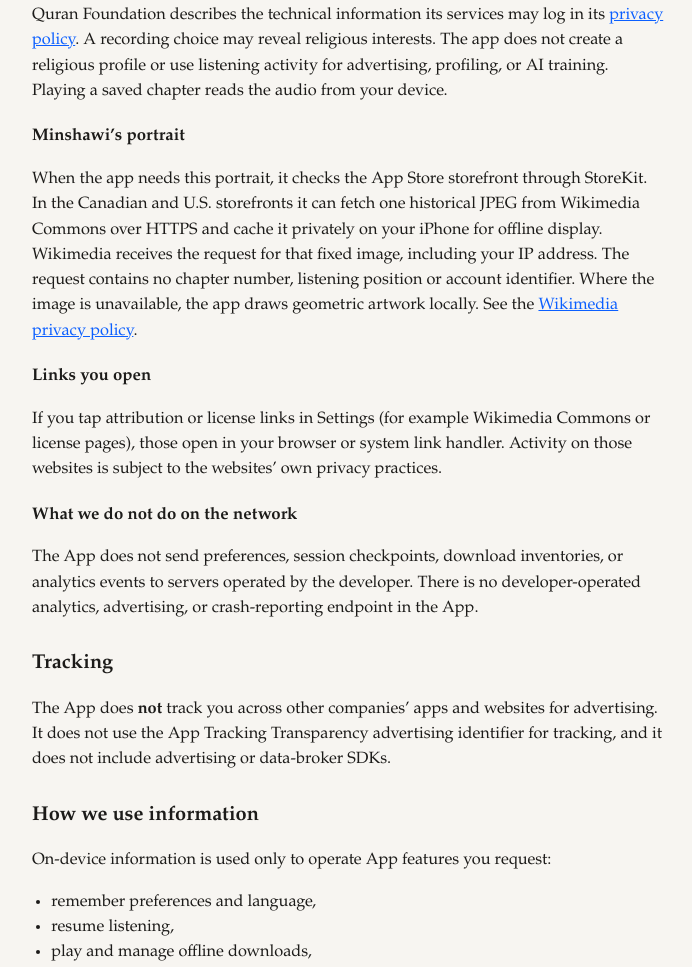
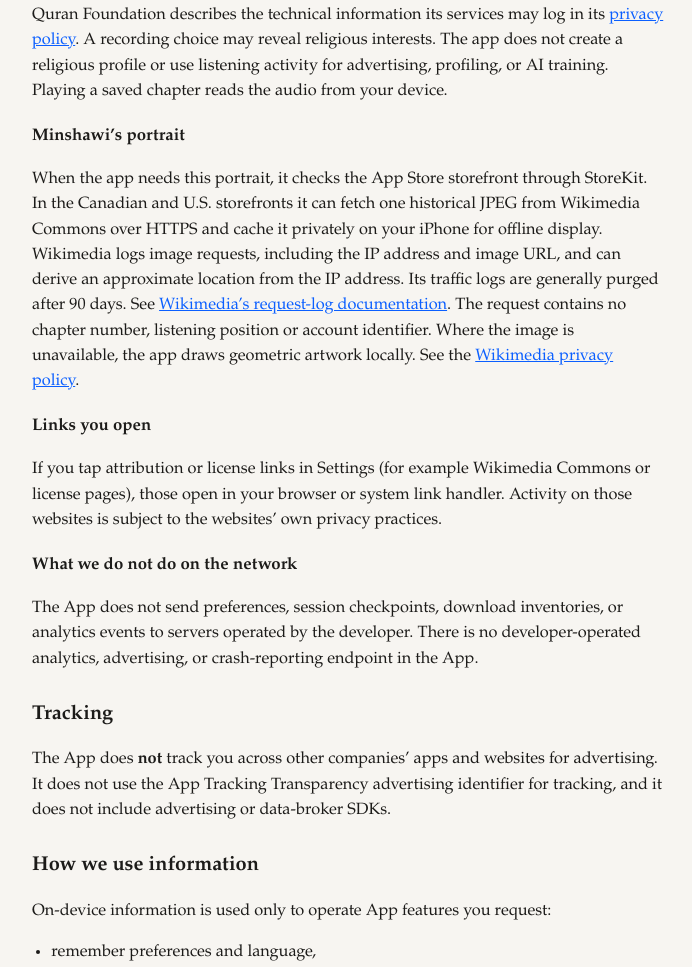
Before and after one commit to Yehia-Fahmy/QuranCarPlayer, a plain HTML site: page docs/privacy/index.html in a window 1280 px wide. Shown: the part 1927-2894 px from the top of the page, without its empty margins (292-984 px from the left). Drawn offline with Linux system fonts and the light colour scheme.

Commit message:
Prepare build 6 screenshots, listing and App Review declarations

```diff
--- a/docs/privacy/index.html
+++ b/docs/privacy/index.html
@@ -126,7 +126,7 @@ footer {
 <p>Those requests necessarily include ordinary technical request data that any HTTPS client sends (for example, IP address, user-agent style network metadata, and the URL of the requested audio file) so the CDN can deliver the file. The App does not add an analytics identity, advertising ID, or account credential to those requests.</p>
 <p>Quran Foundation describes the technical information its services may log in its <a href="https://quran.com/privacy">privacy policy</a>. A recording choice may reveal religious interests. The app does not create a religious profile or use listening activity for advertising, profiling, or AI training. Playing a saved chapter reads the audio from your device.</p>
 <h3>Minshawi’s portrait</h3>
-<p>When the app needs this portrait, it checks the App Store storefront through StoreKit. In the Canadian and U.S. storefronts it can fetch one historical JPEG from Wikimedia Commons over HTTPS and cache it privately on your iPhone for offline display. Wikimedia receives the request for that fixed image, including your IP address. The request contains no chapter number, listening position or account identifier. Where the image is unavailable, the app draws geometric artwork locally. See the <a href="https://foundation.wikimedia.org/wiki/Policy:Privacy_policy">Wikimedia privacy policy</a>.</p>
+<p>When the app needs this portrait, it checks the App Store storefront through StoreKit. In the Canadian and U.S. storefronts it can fetch one historical JPEG from Wikimedia Commons over HTTPS and cache it privately on your iPhone for offline display. Wikimedia logs image requests, including the IP address and image URL, and can derive an approximate location from the IP address. Its traffic logs are generally purged after 90 days. See <a href="https://wikitech.wikimedia.org/wiki/Data_Platform/Data_Lake/Traffic/Webrequest">Wikimedia’s request-log documentation</a>. The request contains no chapter number, listening position or account identifier. Where the image is unavailable, the app draws geometric artwork locally. See the <a href="https://foundation.wikimedia.org/wiki/Policy:Privacy_policy">Wikimedia privacy policy</a>.</p>
 <h3>Links you open</h3>
 <p>If you tap attribution or license links in Settings (for example Wikimedia Commons or license pages), those open in your browser or system link handler. Activity on those websites is subject to the websites’ own privacy practices.</p>
 <h3>What we do not do on the network</h3>
```
Also changed, not shown: docs/app-store-connect/screenshots/en-US/dynamic-island-large/01-now-playing.png (added), docs/app-store-connect/screenshots/en-US/dynamic-island-large/02-surahs.png (added), docs/app-store-connect/screenshots/en-US/dynamic-island-large/03-reciters.png (added), docs/app-store-connect/screenshots/en-US/dynamic-island-large/04-downloads.png (added), docs/app-store-connect/screenshots/en-US/dynamic-island-medium/01-now-playing.png (added), docs/app-store-connect/screenshots/en-US/dynamic-island-medium/02-surahs.png (added), docs/app-store-connect/screenshots/en-US/dynamic-island-medium/03-reciters.png (added), docs/app-store-connect/screenshots/en-US/dynamic-island-medium/04-downloads.png (added), 4 other files.
